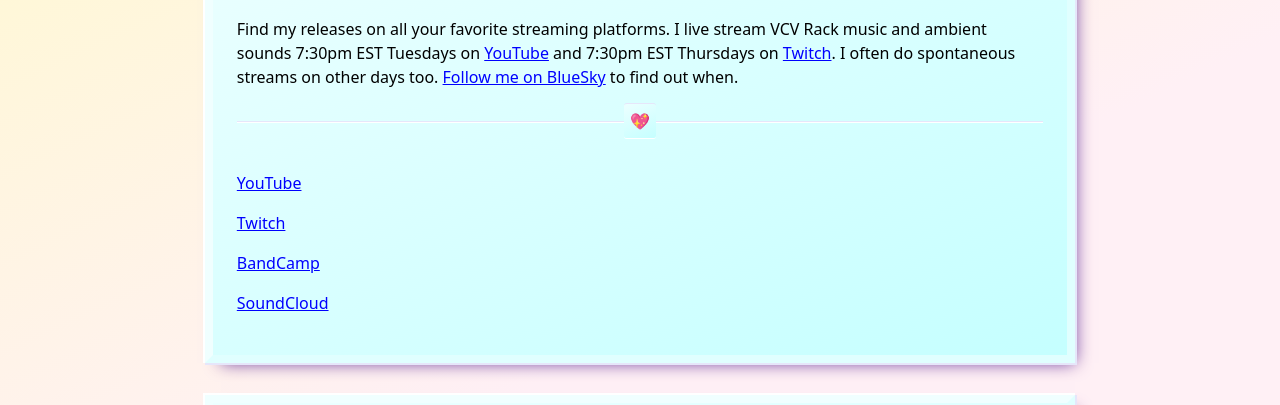
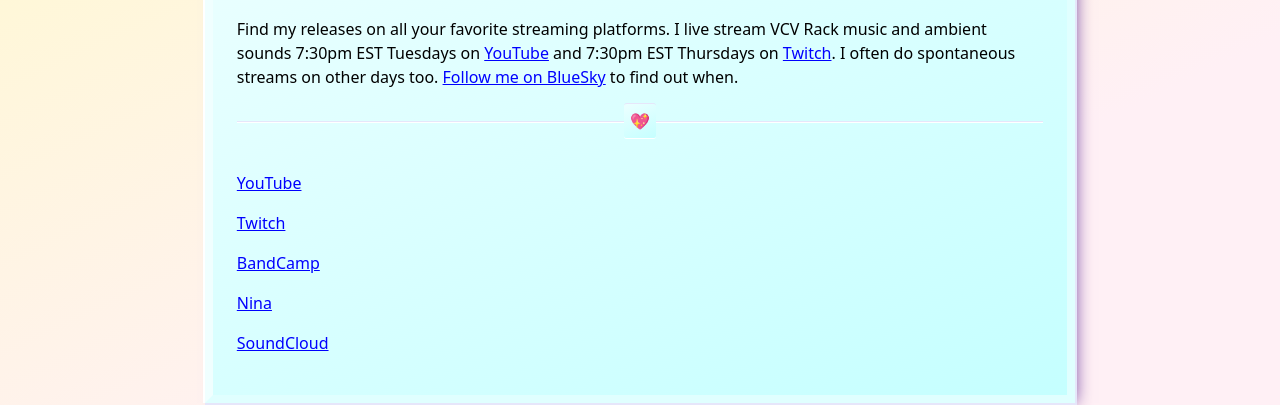
Before and after one commit to philbarbato/philbarbato.github.io, a website: page index.html in a window 1280 px wide. Shown: the part 247-652 px from the top of the page. Drawn offline with Linux system fonts and the light colour scheme; a web font is replaced by a local one.

Commit message:
added Nina link to music section.

```diff
--- a/index.html
+++ b/index.html
@@ -256,6 +256,9 @@
           <a href="https://philbarbato.bandcamp.com">BandCamp</a>
         </p>
         <p>
+          <a href="https://www.ninaprotocol.com/profiles/phil.barbato">Nina</a>
+        </p>
+        <p>
           <a href="https://soundcloud.com/philbarbato">SoundCloud</a>
         </p>
       </section>
```
Also changed, not shown: img/2025-1-20_bg.jpg (added), img/2025-1-20_thumb.jpg (added).
